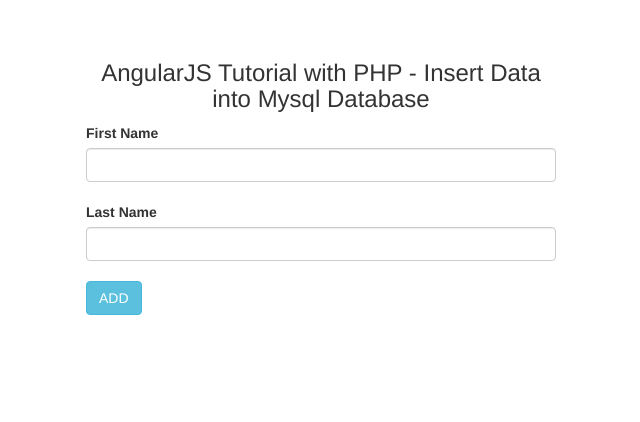
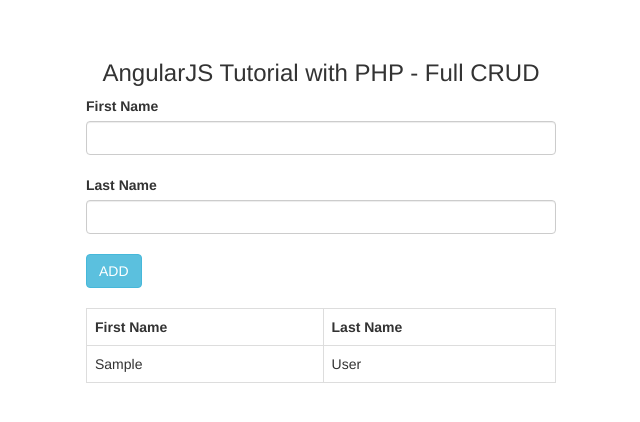
Before and after one commit to rinster/angularJSPHP, a PHP site: page / in a window 1280 px wide. Shown: the top 422 px of the page, without its empty margins (319-959 px from the left). Run offline with PHP 8.4, Linux system fonts and the light colour scheme; tables that the repository leaves empty or names only in its code hold one stand-in row (values such as "Sample post"); some libraries are stand-ins or nearby versions.

Commit message:
Fetch data from PHP

```diff
--- a/app/app.js
+++ b/app/app.js
@@ -2,15 +2,27 @@ var app = angular.module("myapp",[]);
 
 // User Controller
 app.controller("usercontroller", function($scope, $http){
+
+    //Create
      $scope.insertData = function(){
           $http.post(
                "data/insert.php",
                {'firstname':$scope.firstname,
                'lastname':$scope.lastname}
-          ).success(function(data){
+          ).then(function(data){
                alert(data);
                $scope.firstname = null;
                $scope.lastname = null;
+               $scope.displayData();
           });
      }
+
+    // Read
+    $scope.displayData = function(){
+        $http.get("data/select.php")
+        .then(function(data){
+            console.log(data);
+             $scope.names = data.data;
+        });
+   }
 });
--- a/data/insert.php
+++ b/data/insert.php
@@ -15,7 +15,7 @@
       }
       else
       {
-           echo 'Error';
+           echo 'Error in inserting record';
       }
  }
  ?>
--- /dev/null
+++ b/data/select.php
@@ -0,0 +1,23 @@
+<?php
+ //select.php
+ $connect = mysqli_connect("localhost", "root", "root", "angularJSPHP");
+ $output = array();
+ $query = "SELECT * FROM tbl_user";
+ $result = mysqli_query($connect, $query);
+
+// Check if connection works
+// Check connection
+if (!$connect) {
+    die("Connection failed: " . mysqli_connect_error());
+}
+
+ if(mysqli_num_rows($result) > 0)
+ {
+     //echo "fetching data";
+      while($row = mysqli_fetch_array($result))
+      {
+           $output[] = $row;
+      }
+      echo json_encode($output);
+ }
+ ?>
--- a/index.php
+++ b/index.php
@@ -16,10 +16,12 @@
 </head>
 <body>
 
-    <br /><br />
+    <br/><br/>
     <div class="container" style="width:500px;">
-        <h3 align="center">AngularJS Tutorial with PHP - Insert Data into Mysql Database</h3>
-        <div ng-app="myapp" ng-controller="usercontroller">
+        <h3 align="center">AngularJS Tutorial with PHP - Full CRUD</h3>
+        <div ng-app="myapp" ng-controller="usercontroller" ng-init="displayData()">
+
+                <!-- Form Insert -->
                 <label>First Name</label>
                 <input type="text" name="first_name" ng-model="firstname" class="form-control" />
                 <br />
@@ -27,6 +29,20 @@
                 <input type="text" name="last_name" ng-model="lastname" class="form-control" />
                 <br />
                 <input type="submit" name="btnInsert" class="btn btn-info" ng-click="insertData()" value="ADD"/>
+
+                <!-- User Display Table-->
+                <br /><br />
+                <table class="table table-bordered">
+                    <tr>
+                        <th>First Name</th>
+                        <th>Last Name</th>
+                    </tr>
+                    <tr ng-repeat="x in names">
+                        <td>{{x.first_name}}</td>
+                        <td>{{x.last_name}}</td>
+                    </tr>
+                </table>
+
         </div>
     </div>
 
```
